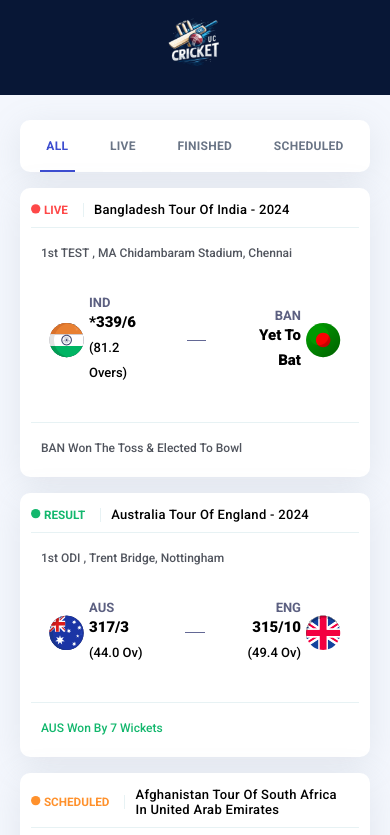
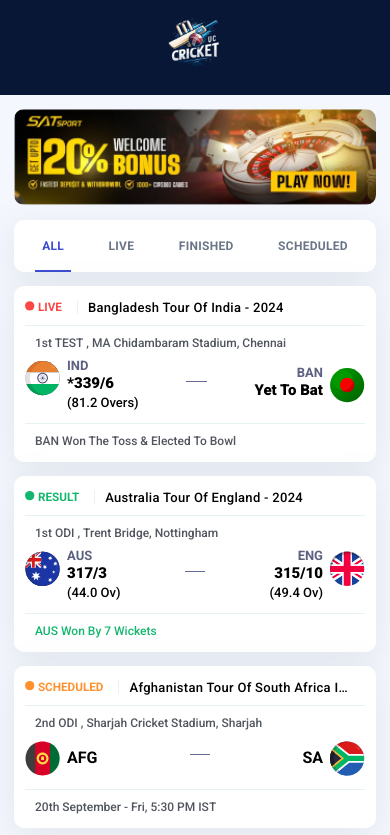
Before and after one commit to kau-nakrani/cricketweb, a plain HTML site: page index.html in a window 390 px wide. Shown: the top 835 px of the page. Drawn offline with Linux system fonts and the light colour scheme.

Commit message:
add banner in mobile

```diff
--- a/assets/css/responsive.css
+++ b/assets/css/responsive.css
@@ -72,6 +72,9 @@
   .footer-list{
     width: 15%;
   }
+  .cricket-bonus{
+    display: none;
+  }
 }
 
 @media (max-width: 991px) {
@@ -95,13 +98,16 @@
   .nav-links ul {
     gap: 12px;
   }
-
+  .table-nav{
+    margin-top: 11px;
+  }
 }
 
 @media (min-width: 768px) {
   .match-start hr{
     display: none;
   }
+
 }
 @media (max-width: 767px) {
   .navbar{
@@ -131,7 +137,12 @@
   .mobile-menu{
     display: block;
   }
-
+  .container {
+    padding: 0px 14px;
+  }
+  .cricket-live {
+    padding: 14px 0px;
+  }
 }
 
 @media (max-width: 576px) {
@@ -148,9 +159,15 @@
   }
   .team-score-name h4 {
     font-size: 13px;
+    text-overflow: ellipsis;
+    white-space: nowrap;
+    overflow: hidden;
   }
   .team-score h6 span {
     display: block;
+  }
+  .team-score-crad p{
+    line-height: 14px;
   }
 }
 
@@ -160,6 +177,17 @@
   }
   .logo img {
     height: 61px;
+  }
+  .team-score {
+    gap: 7px;
+    margin: 8px 0px 0px;
+    align-items: start;
+  }
+  .team-score h6{
+    line-height: 20px;
+  }
+  .team-card-scheduled .team-score {
+    align-items: center;
   }
 }
 
@@ -176,7 +204,4 @@
   .right-team-score{
     align-items: end;
   }
-  .container {
-    padding: 0px 12px;
-  }
 }
--- a/assets/css/style.css
+++ b/assets/css/style.css
@@ -272,7 +272,7 @@ hr{
 }
 
 .team-score-crad{
-  margin-top: 16px;
+  margin-top: 14px;
   border-radius: 10px;
   background: #ffffff;
   padding: 14px 11px;
@@ -554,3 +554,12 @@ table tr td{
 .cricket-live-team .box-shadow{
   box-shadow: 0px 8px 34px 0px #87949F2B;
 }
+
+.cricket-bonus img{
+  width: 100%;
+  border-radius: 10px;
+}
+
+.cricket-bonus{
+  line-height: normal;
+}
--- a/index.html
+++ b/index.html
@@ -290,6 +290,9 @@
                     </div>
                 </div>
                 <div class="cricket-live-team">
+                    <div class="cricket-bonus">
+                      <img src="assets/images/ed-brand-banner/bonus-banner.png" alt="">
+                    </div>
                     <div class="table-nav box-shadow">
                         <ul>
                             <li class="active"><a href="#" class="active">ALL</a></li>
@@ -463,7 +466,7 @@
                         <hr>
                         <p class="toss-choose match-result">AUS won by 7 wickets</p>
                     </div>
-                    <div class="team-score-crad box-shadow">
+                    <div class="team-score-crad box-shadow team-card-scheduled">
                         <div class="team-score-name">
                             <span class="match-scheduled">
                               <svg xmlns="http://www.w3.org/2000/svg" width="10" height="11" viewBox="0 0 10 11" fill="none">
```
Also changed, not shown: assets/images/ed-brand-banner/bonus-banner.png (added).
